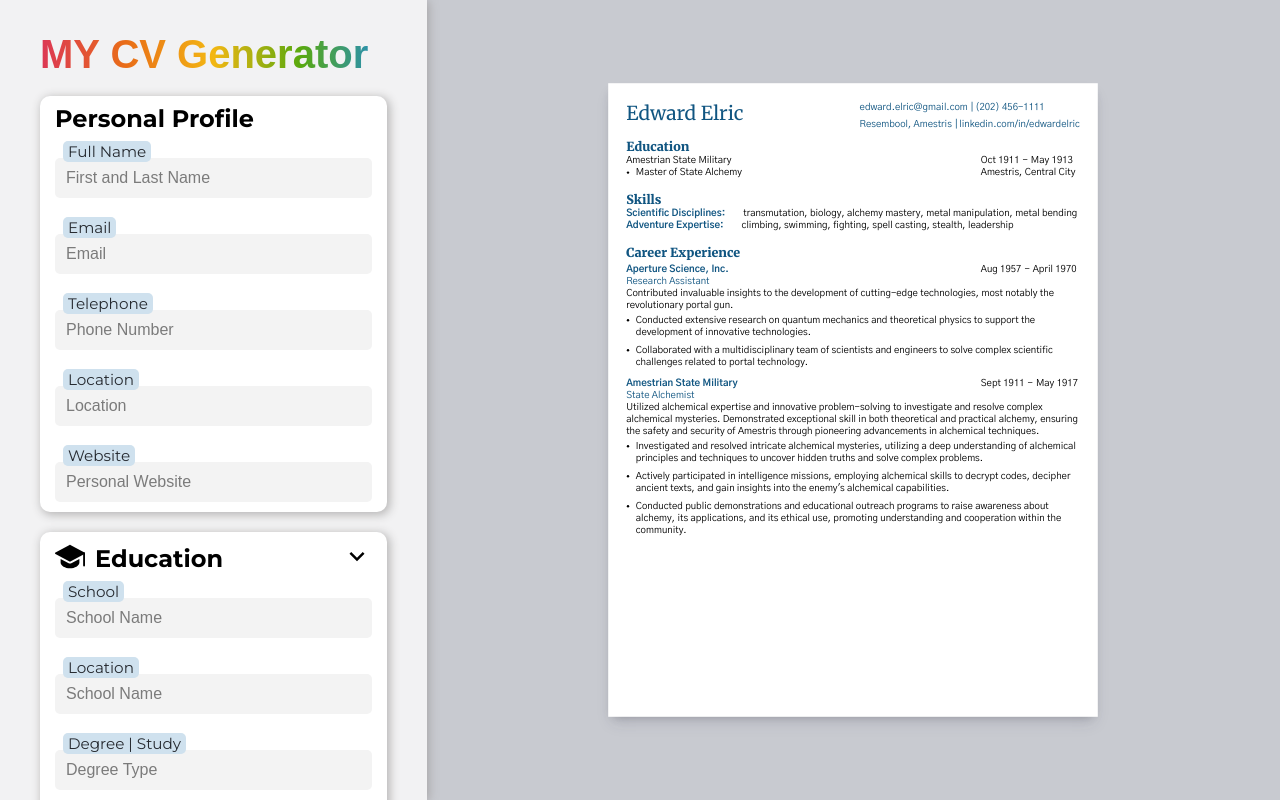
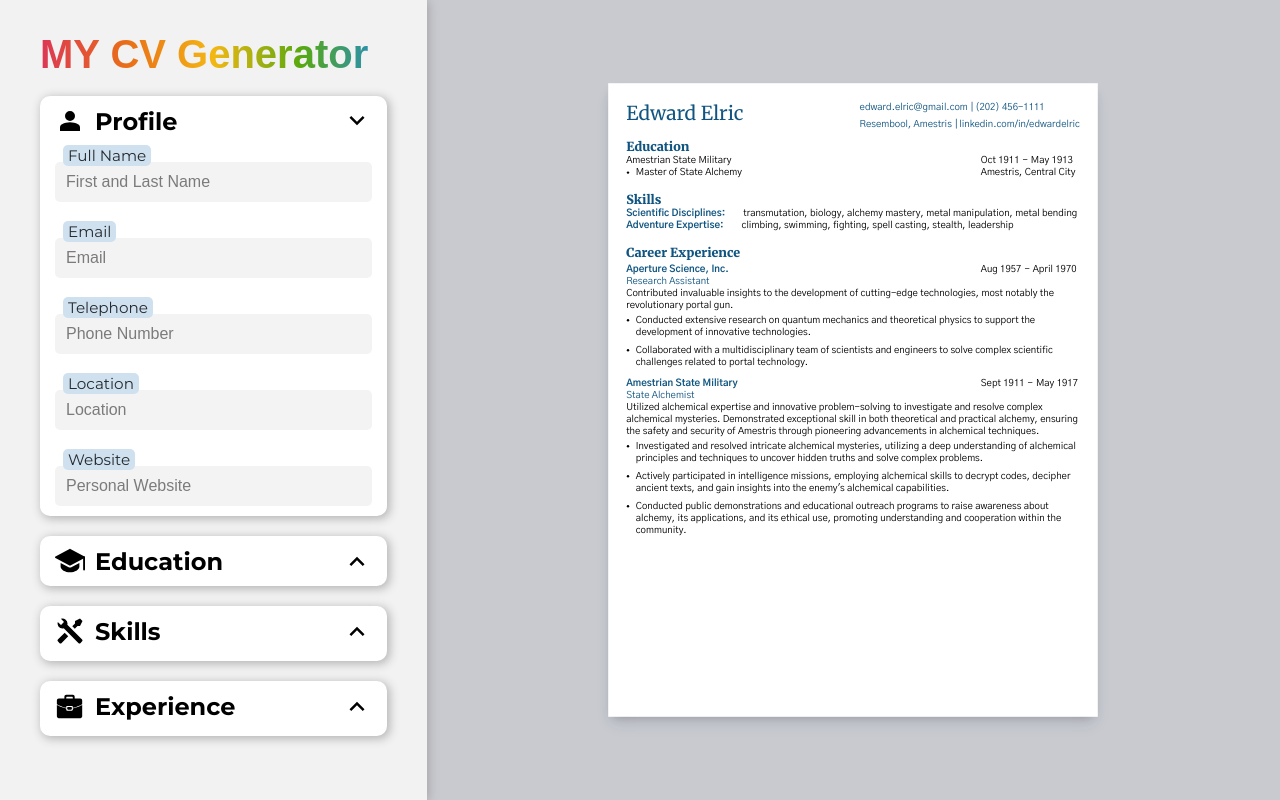
Before and after one commit to NovaCat35/cv-generator, a React (Vite) app: page / in a window 1280 px wide. Built offline with nearby package versions, Linux system fonts and the light colour scheme; a web font is replaced by a local one.

Commit message:
Add expand btn to profile

```diff
--- a/src/App.tsx
+++ b/src/App.tsx
@@ -221,10 +221,10 @@ function App() {
 		<>
 			<div className={isPreviewActive ? "main-forms-container hidden" : "main-forms-container"}>
 				<h1 className="title">MY CV Generator</h1>
-				<GeneralForm onChange={handleChange} currState={person} setState={setPerson} />
-				<EducationForm isActive={activeIndex === 0} onExpand={(param) => setActiveIndex(param)} onChange={handleChange} currState={education} setState={setEducation} />
-				<SkillForm isActive={activeIndex === 1} onExpand={(param) => setActiveIndex(param)} handleSubmitHeader={updateInfoList} handleSubmitList={updateHeaderCategoryList} handleRemoveChange={removeIDFromList} currStateHeader={skillHeaders} currStateItem={skills} setStateHeader={setSkillHeaders} setStateSkills={setSkills} />
-				<ExperienceForm isActive={activeIndex === 2} onExpand={(param) => setActiveIndex(param)} handleSubmitHeader={updateInfoList} handleSubmitList={updateHeaderCategoryList} handleRemoveChange={removeIDFromList} currStateExp={experience} currStateBulletPts={expBulletPts} setStateExp={setExperience} setStateBulletPts={setExpBulletPts}/>
+				<GeneralForm isActive={activeIndex === 0} onExpand={(param) => setActiveIndex(param)} onChange={handleChange} currState={person} setState={setPerson} />
+				<EducationForm isActive={activeIndex === 1} onExpand={(param) => setActiveIndex(param)} onChange={handleChange} currState={education} setState={setEducation} />
+				<SkillForm isActive={activeIndex === 2} onExpand={(param) => setActiveIndex(param)} handleSubmitHeader={updateInfoList} handleSubmitList={updateHeaderCategoryList} handleRemoveChange={removeIDFromList} currStateHeader={skillHeaders} currStateItem={skills} setStateHeader={setSkillHeaders} setStateSkills={setSkills} />
+				<ExperienceForm isActive={activeIndex === 3} onExpand={(param) => setActiveIndex(param)} handleSubmitHeader={updateInfoList} handleSubmitList={updateHeaderCategoryList} handleRemoveChange={removeIDFromList} currStateExp={experience} currStateBulletPts={expBulletPts} setStateExp={setExperience} setStateBulletPts={setExpBulletPts}/>
 			</div>
 			<div className="resume-preview">
 				<ResumePreview personInfo={person} educationInfo={education} skillHeaderInfo={skillHeaders} skillListInfo={skills} experienceInfo={experience} expBulletPoints={expBulletPts}/>
--- a/src/components/EducationForm.tsx
+++ b/src/components/EducationForm.tsx
@@ -25,7 +25,7 @@ export default function EducationForm({ isActive, onExpand, onChange, setState,
 	};
 
 	const handleExpandClick = () => {
-		isActive ? onExpand(-1): onExpand(0);
+		isActive ? onExpand(-1): onExpand(1);
 	}
 
 	return (
--- a/src/components/ExperienceForm.tsx
+++ b/src/components/ExperienceForm.tsx
@@ -114,7 +114,7 @@ export default function ExperienceForm({ isActive, onExpand, handleSubmitHeader,
 	};
 	// Handles the expand/collapse btns by collapsing current component if already active, otherwise expand!
 	const handleExpandClick = () => {
-		isActive ? onExpand(-1) : onExpand(2);
+		isActive ? onExpand(-1) : onExpand(3);
 	};
 
 	/**
--- a/src/components/GeneralForm.tsx
+++ b/src/components/GeneralForm.tsx
@@ -1,17 +1,25 @@
 import {Input} from "./Input.tsx";
 import { HandleChange, Person } from "../App.tsx";
+import Header from "./Header.tsx";
 import profileSvg from "../assets/profile.svg";
 
 interface GeneralFormProps {
+	isActive: boolean;
+	onExpand: (param: number) => void;
 	onChange: (data: HandleChange) => void;
 	currState: Person;
 	setState: React.Dispatch<React.SetStateAction<any>>;
 }
 
-export default function GeneralForm({ onChange, currState, setState }: GeneralFormProps) {
+export default function GeneralForm({ isActive, onExpand, onChange, currState, setState }: GeneralFormProps) {
+	// HandleExpand checks if the current container is already active, if so we close, otherwise we open
+	const handleExpandClick = () => {
+		isActive ? onExpand(-1) : onExpand(0);
+	};
+
 	return (
-			<div className="form-container active">
-				<h1>Personal Profile</h1>
+			<div className={isActive ? "form-container active" : "form-container"}>
+				<Header name="Profile" isActive={isActive} handleExpandClick={handleExpandClick} imgSrc={profileSvg}/>
 				<form action="">
 					<Input label="Full Name" keyName="name" placeholder="First and Last Name" onChange={onChange} setState={setState} currState={currState} />
 					<Input label="Email" keyName="email" placeholder="Email" onChange={onChange} setState={setState} currState={currState} />
--- a/src/components/Header.tsx
+++ b/src/components/Header.tsx
@@ -7,11 +7,11 @@ interface HeaderProps {
 	imgSrc? : string;
 }
 
-export default function Header({ name, isActive, handleExpandClick, imgSrc }: HeaderProps) {
+export default function Header({ name, isActive, handleExpandClick, imgSrc='' }: HeaderProps) {
 	return (
 		<div className="head">
 			<div className='left-container'>
-				<img className='header-icon' src={imgSrc} alt="header icon" />
+				{imgSrc !='' && <img className='header-icon' src={imgSrc} alt="header icon" />}
 				<h1>{name}</h1>
 			</div>
 			<button className={isActive ? "expandBtn active" : "expandBtn"} onClick={handleExpandClick}>
--- a/src/components/SkillForm.tsx
+++ b/src/components/SkillForm.tsx
@@ -35,7 +35,7 @@ export default function SkillForm({ isActive, onExpand, handleSubmitHeader, hand
 
 	// Handles the expand/collapse btns by setting the curr index to expand on or -1 to collapse
 	const handleExpandClick = () => {
-		isActive ? onExpand(-1) : onExpand(1);
+		isActive ? onExpand(-1) : onExpand(2);
 	};
 
 	const onChangeHeader = ({ value, keyName }: HandleChange) => {
```
Also changed, not shown: src/assets/profile.svg.
